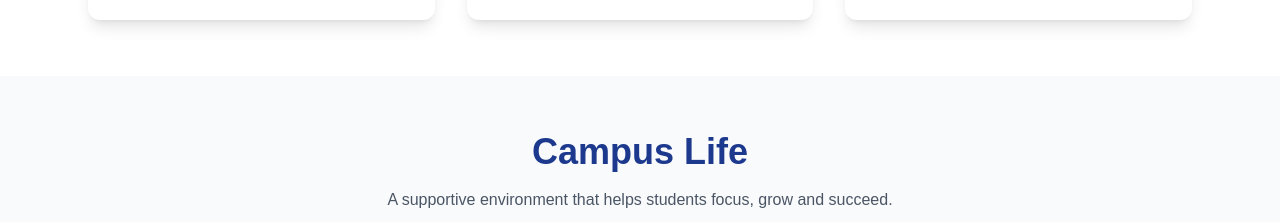
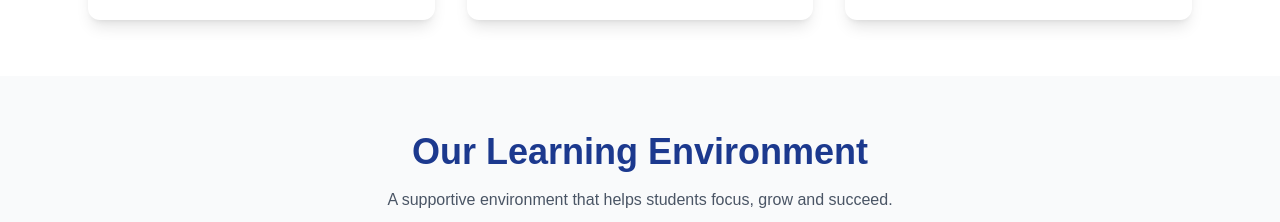
Before and after one commit to vrjrcollege25/vr-doctors-clone, a Next.js app: page / in a window 1280 px wide. Shown: the part 2140-2362 px from the top of the page. Built offline with nearby package versions, Linux system fonts and the light colour scheme.

Commit message:
Fix campus image filenames

```diff
--- a/components/CampusSection.tsx
+++ b/components/CampusSection.tsx
@@ -8,7 +8,7 @@ export default function CampusSection() {
 
         <div className="text-center mb-8">
           <h2 className="text-4xl font-bold text-blue-900">
-            Campus Life
+            Our Learning Environment
           </h2>
 
           <p className="mt-4 text-gray-600">
@@ -41,7 +41,7 @@ export default function CampusSection() {
 
           <div className="overflow-hidden rounded-xl shadow-lg hover:scale-105 transition duration-300">
             <Image
-              src="/campus-3.jpg"
+              src="/campus-3.Jpg"
               alt="Building"
               width={500}
               height={300}
```
